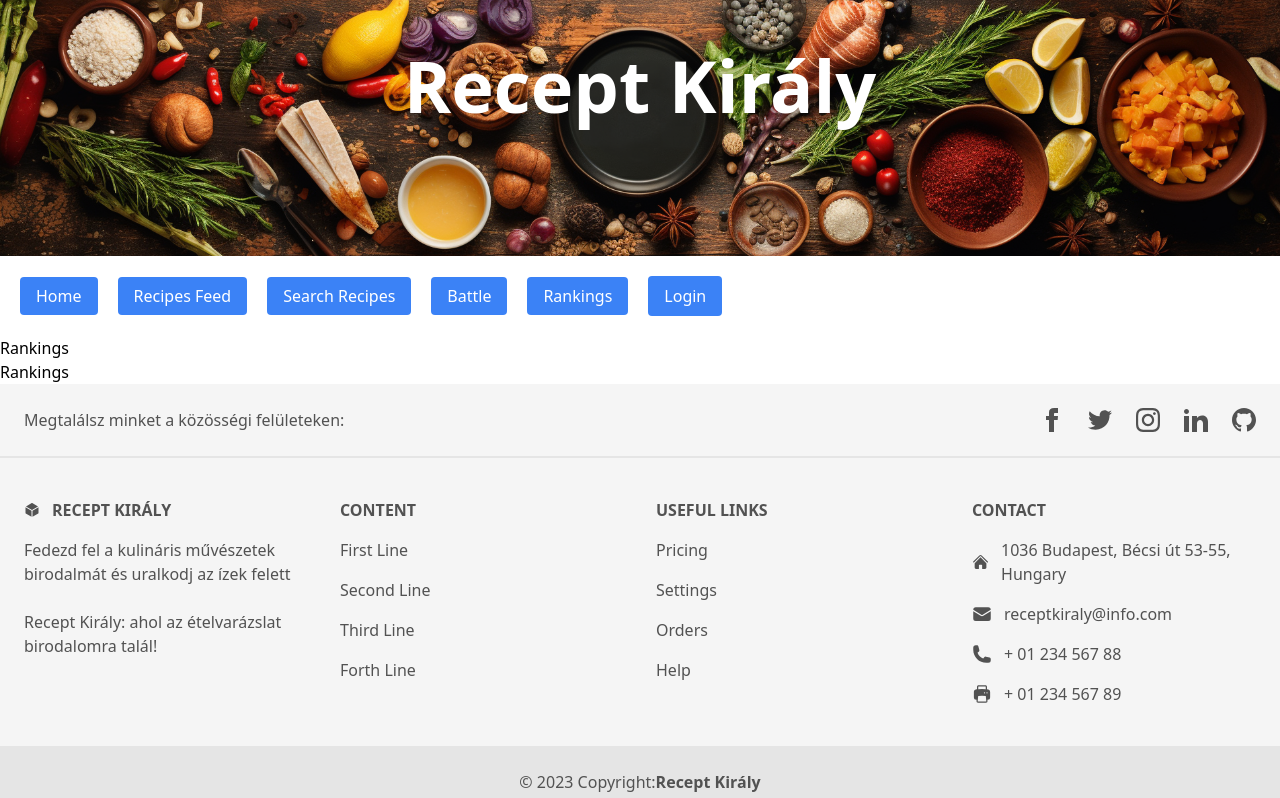
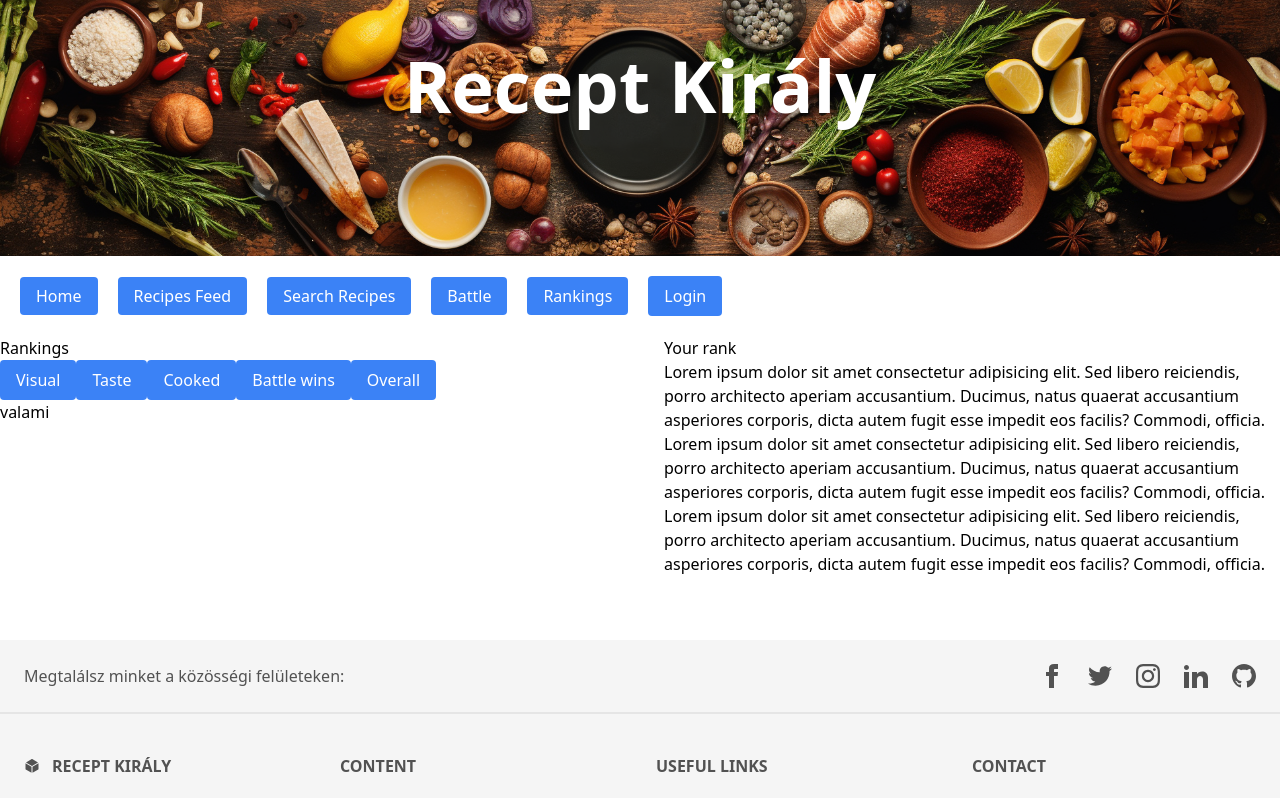
Before and after one commit to progmatic-fs-2023/receptkiraly, a React (Vite) app in the folder client/: page /rankings in a window 1280 px wide. Shown: the top 798 px of the page. Built offline with nearby package versions, Linux system fonts and the light colour scheme.

Commit message:
Adjust the rankings page

```diff
--- a/client/src/pages/Rankings.jsx
+++ b/client/src/pages/Rankings.jsx
@@ -1,9 +1,28 @@
+import RankingList from '../components/RankingList';
+
 function Rankings() {
   return (
-    <>
-      <h1>Rankings</h1>
-      <h1>Rankings</h1>
-    </>
+    <div className="mb-16 flex flex-wrap">
+      <RankingList />
+      <aside className="w-full shrink-0 grow-0 basis-auto lg:w-6/12 lg:pl-6">
+        <h1>Your rank</h1>
+        <p>
+          Lorem ipsum dolor sit amet consectetur adipisicing elit. Sed libero reiciendis, porro
+          architecto aperiam accusantium. Ducimus, natus quaerat accusantium asperiores corporis,
+          dicta autem fugit esse impedit eos facilis? Commodi, officia.
+        </p>
+        <p>
+          Lorem ipsum dolor sit amet consectetur adipisicing elit. Sed libero reiciendis, porro
+          architecto aperiam accusantium. Ducimus, natus quaerat accusantium asperiores corporis,
+          dicta autem fugit esse impedit eos facilis? Commodi, officia.
+        </p>
+        <p>
+          Lorem ipsum dolor sit amet consectetur adipisicing elit. Sed libero reiciendis, porro
+          architecto aperiam accusantium. Ducimus, natus quaerat accusantium asperiores corporis,
+          dicta autem fugit esse impedit eos facilis? Commodi, officia.
+        </p>
+      </aside>
+    </div>
   );
 }
 
```
